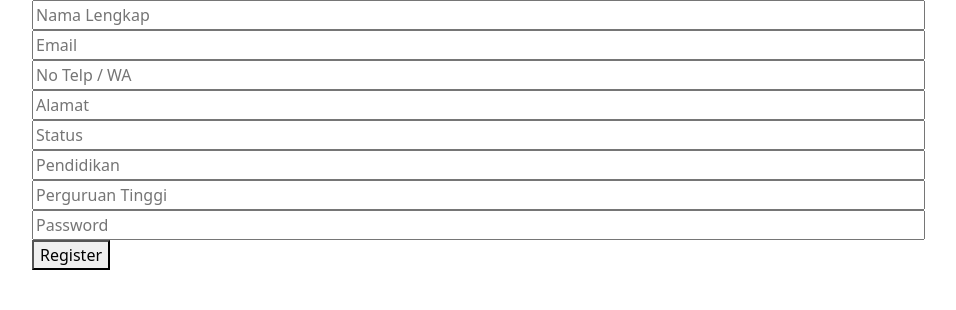
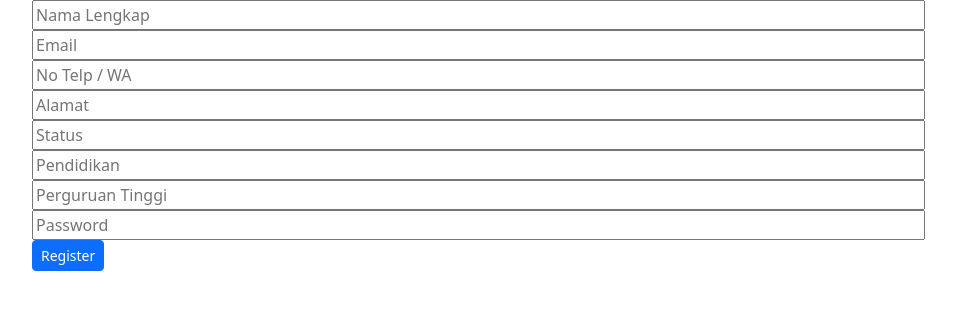
Before and after one commit to megafatayat29/evote, an Angular app: page /register in a window 1280 px wide. Shown: the top 310 px of the page, without its empty margins (50-1006 px from the left). Built offline with nearby package versions, Linux system fonts and the light colour scheme.

Commit message:
add bootstrap and fontawesome

```diff
--- a/angular.json
+++ b/angular.json
@@ -32,7 +32,8 @@
             ],
             "styles": [
               "src/styles.scss",
-              "./node_modules/bootstrap/scss/bootstrap.scss"
+              "./node_modules/bootstrap/scss/bootstrap.scss",
+              "./node_modules/@fortawesome/fontawesome-free/css/all.min.css"
             ],
             "scripts": [
               "./node_modules/bootstrap/dist/js/bootstrap.min.js"
--- a/src/app/pages/register/register.component.html
+++ b/src/app/pages/register/register.component.html
@@ -10,7 +10,7 @@
         <input type="password" name="password" placeholder="Password">
 
         <div class="btn-login">
-            <button class="btn-primary">Register</button>
+            <button class="btn btn-sm btn-primary">Register</button>
         </div>
     </div>
 </div>
```
Also changed, not shown: package.json (+5 -2 lines), 1 other file (tests, documents, lock files or other folders).
